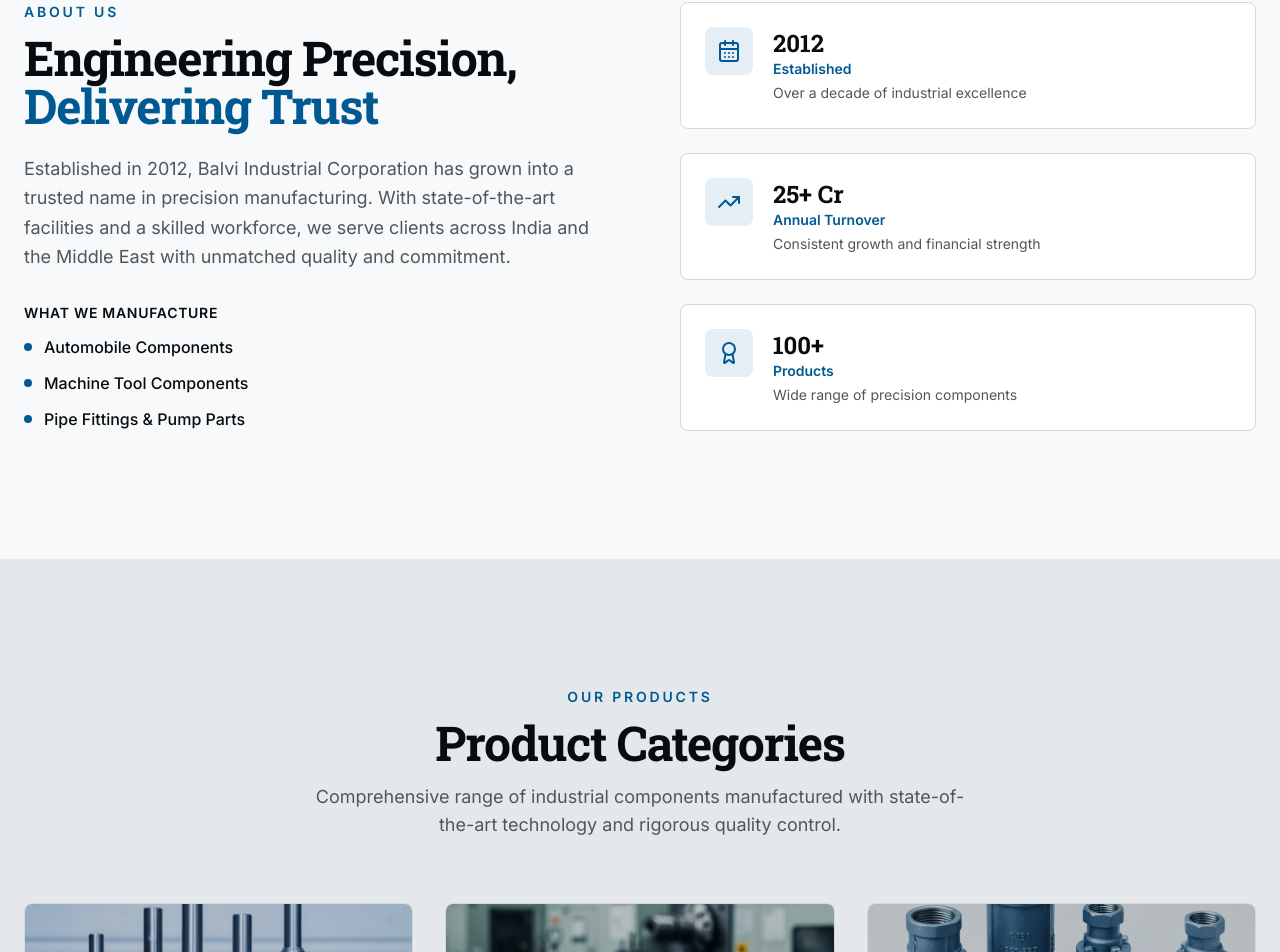
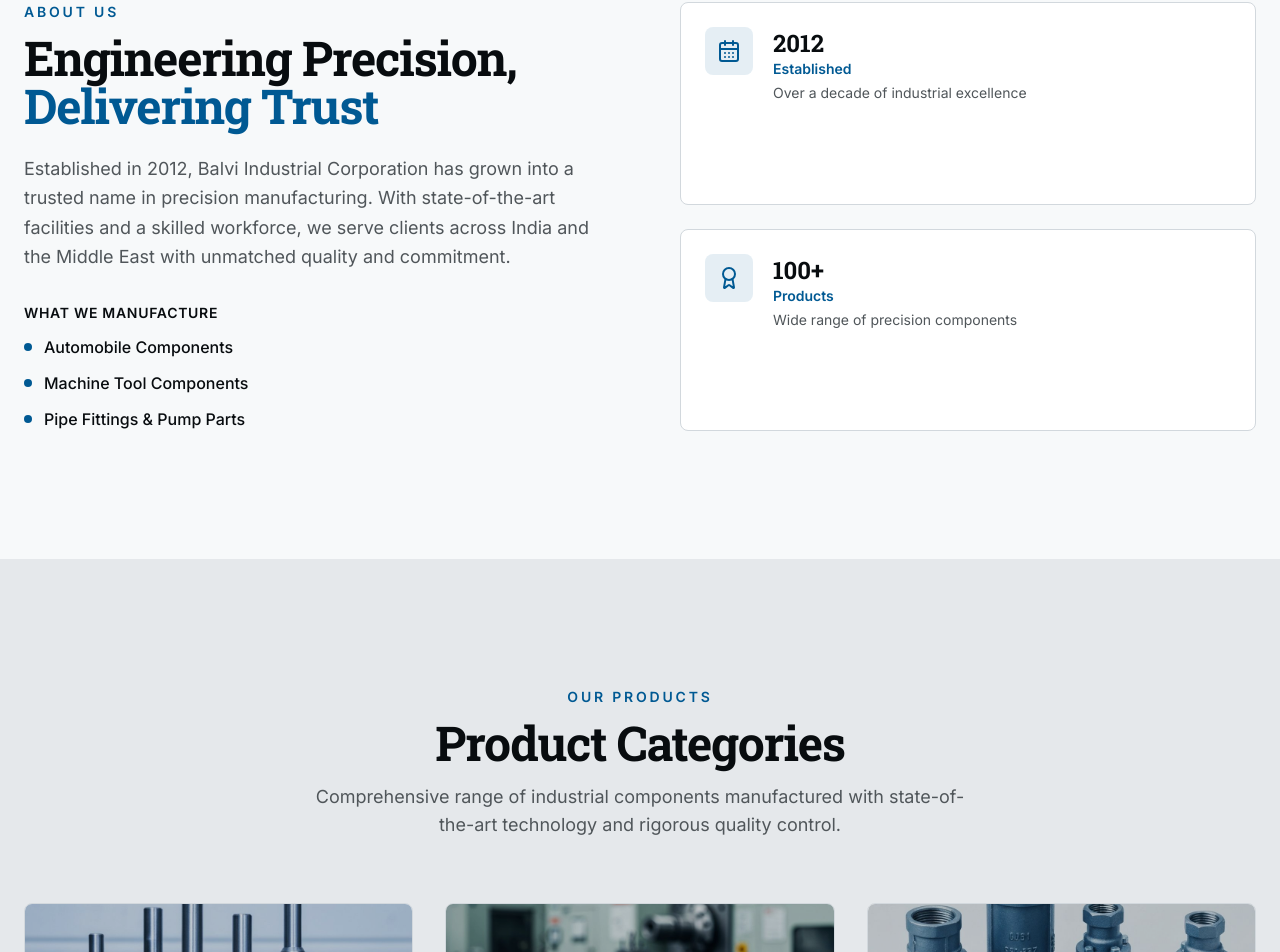
Before and after one commit to Dharm06/BALVI-INDUSTRIAL-CORPORATION-1, a Next.js app: page / in a window 1280 px wide. Shown: the part 926-1878 px from the top of the page. Built offline with nearby package versions, Linux system fonts and the light colour scheme.

Commit message:
changes-about

```diff
--- a/components/about-section.tsx
+++ b/components/about-section.tsx
@@ -6,12 +6,6 @@ const stats = [
     value: "2012",
     label: "Established",
     description: "Over a decade of industrial excellence",
-  },
-  {
-    icon: TrendingUp,
-    value: "25+ Cr",
-    label: "Annual Turnover",
-    description: "Consistent growth and financial strength",
   },
   {
     icon: Award,
```
